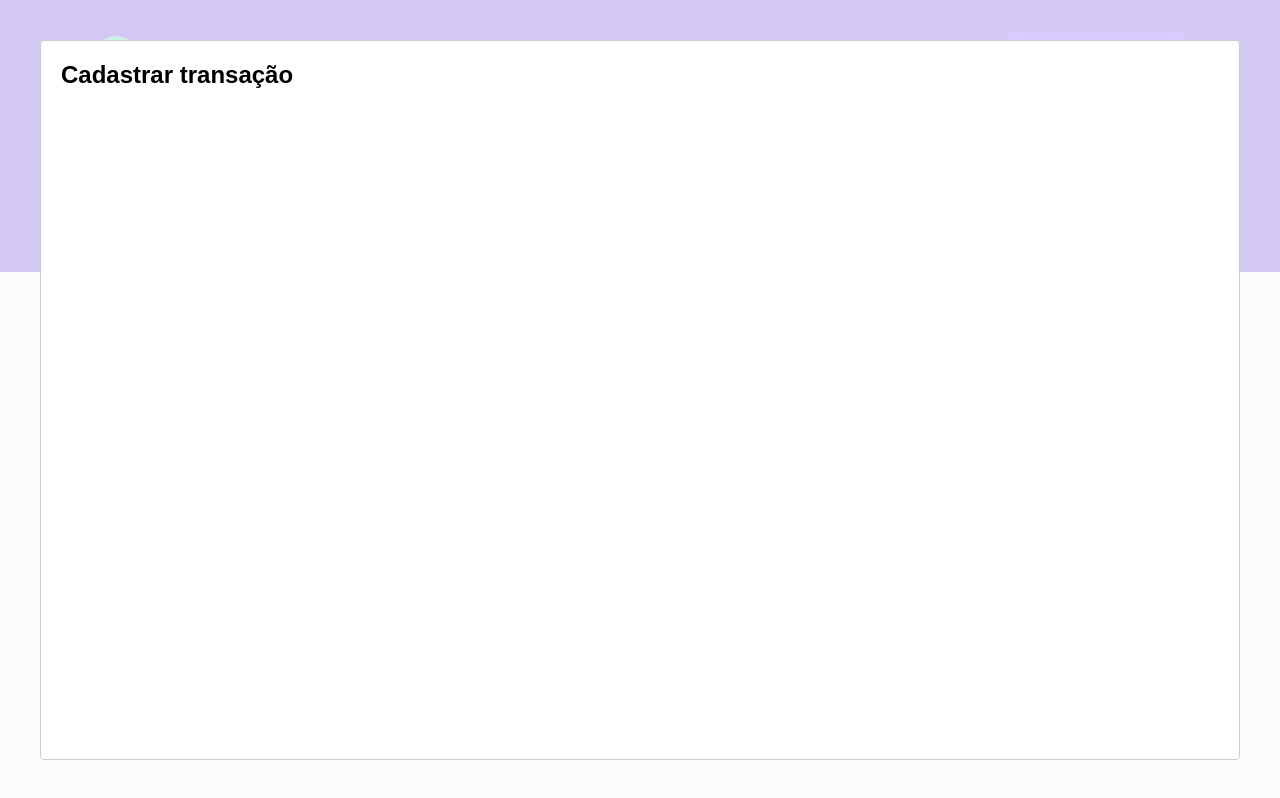
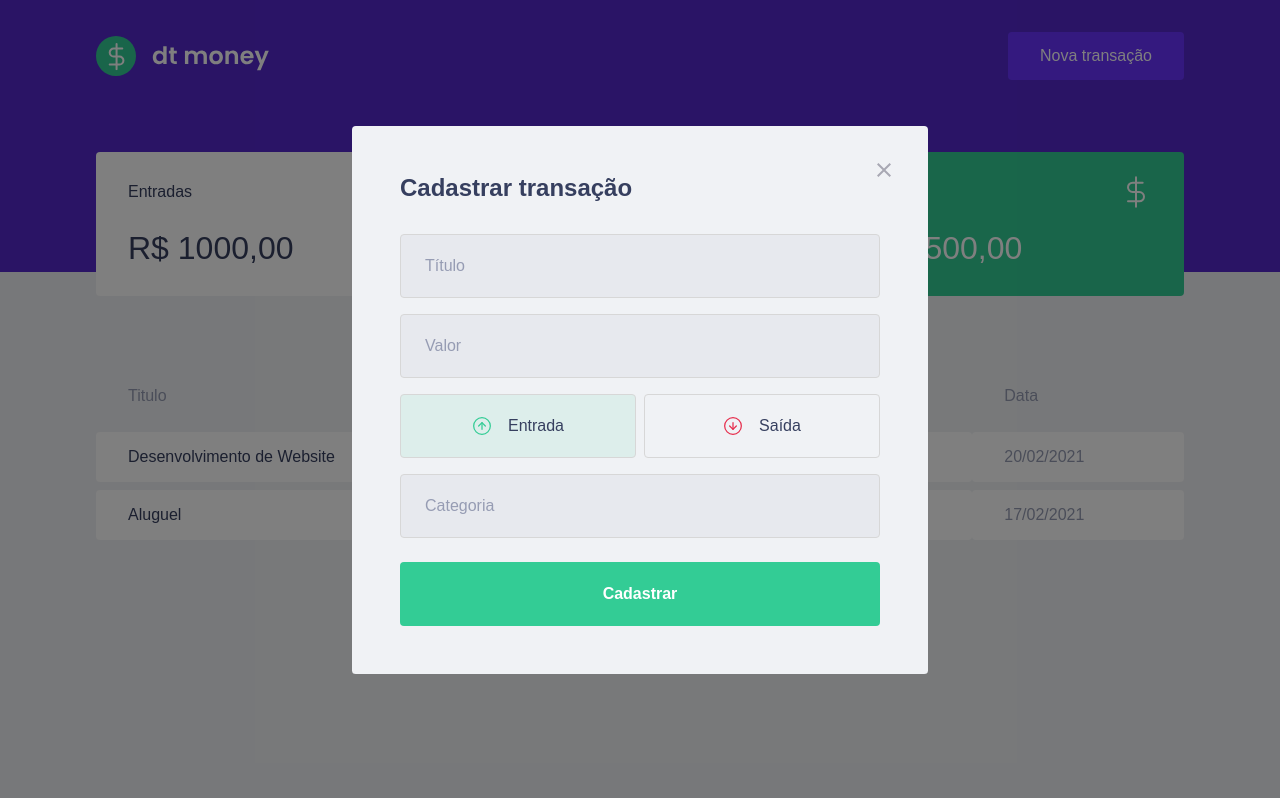
Before and after one commit to welingtonfmj/dtmoney, a React (Create React App) app: page / in a window 1280 px wide. Both pictures are taken after a click on the button "Nova transação". Built offline with nearby package versions, Linux system fonts and the light colour scheme; no server answers; the HTML template or start-up script is replaced by a standard one; what miragejs would draw is missing.

Commit message:
Criação de modal da aplicação e estrutura estática do modal de transação

```diff
--- a/package.json
+++ b/package.json
@@ -5,6 +5,7 @@
   "dependencies": {
     "axios": "^0.21.1",
     "miragejs": "^0.1.41",
+    "polished": "^4.1.1",
     "react": "^17.0.1",
     "react-dom": "^17.0.1",
     "react-modal": "^3.12.1",
--- a/src/App.tsx
+++ b/src/App.tsx
@@ -1,11 +1,9 @@
-import React, { useState } from "react";
-import Modal from "react-modal";
+import { useState } from "react";
 import { Dashboard } from "./components/Dashboard";
 import { Header } from "./components/Header";
+import { NewTransactionModal } from "./components/NewTransactionModal";
 
 import { GlobalStyle } from "./styles/global";
-
-Modal.setAppElement("#root");
 
 export function App() {
   const [isNewTransactionModalOpen, setIsNewTransactionModalOpen] = useState(
@@ -25,12 +23,10 @@
 
       <Dashboard />
 
-      <Modal
+      <NewTransactionModal
         isOpen={isNewTransactionModalOpen}
         onRequestClose={handleCloseNewTransactionModal}
-      >
-        <h2>Cadastrar transação</h2>
-      </Modal>
+      />
 
       <GlobalStyle />
     </>
--- a/src/components/Header/index.tsx
+++ b/src/components/Header/index.tsx
@@ -9,7 +9,7 @@
   return (
     <Container>
       <Content>
-        <img src={logoImg} alt="dt money" />
+        <img src={logoImg} alt="dtmoney" />
         <button type="button" onClick={onOpenNewTransactionModal}>
           Nova transação
         </button>
--- /dev/null
+++ b/src/components/NewTransactionModal/index.tsx
@@ -0,0 +1,73 @@
+import { useState } from "react";
+import Modal from "react-modal";
+import closeImg from "../../assets/close.svg";
+import incomeImg from "../../assets/income.svg";
+import outcomeImg from "../../assets/outcome.svg";
+import { Container, TransactionTypeContainer, RadioBox } from "./styles";
+
+interface NewTransactionModalProps {
+  isOpen: boolean;
+  onRequestClose: () => void;
+}
+
+export function NewTransactionModal({
+  isOpen,
+  onRequestClose,
+}: NewTransactionModalProps) {
+  const [type, setType] = useState("deposit");
+
+  return (
+    <Modal
+      isOpen={isOpen}
+      onRequestClose={onRequestClose}
+      overlayClassName="react-modal-overlay"
+      className="react-modal-content"
+    >
+      <button
+        type="button"
+        onClick={onRequestClose}
+        className="react-modal-close"
+      >
+        <img src={closeImg} alt="Fechar Modal" />
+      </button>
+
+      <Container>
+        <h2>Cadastrar transação</h2>
+
+        <input placeholder="Título" />
+
+        <input type="number" placeholder="Valor" />
+
+        <TransactionTypeContainer>
+          <RadioBox
+            type="button"
+            onClick={() => {
+              setType("deposit");
+            }}
+            isActive={type === "deposit"}
+            activeColor="green"
+          >
+            <img src={incomeImg} alt="Entrada" />
+            <span>Entrada</span>
+          </RadioBox>
+
+          <RadioBox
+            type="button"
+            onClick={() => {
+              setType("withdraw");
+            }}
+            isActive={type === "withdraw"}
+            activeColor="red"
+          >
+            <img src={outcomeImg} alt="Saída" />
+            <span>Saída</span>
+          </RadioBox>
+        </TransactionTypeContainer>
+
+        <input placeholder="Categoria" />
+
+        <button type="submit">Cadastrar</button>
+      </Container>
+    </Modal>
+  );
+}
--- /dev/null
+++ b/src/components/NewTransactionModal/styles.ts
@@ -0,0 +1,99 @@
+import styled from 'styled-components';
+import { darken, transparentize } from 'polished';
+
+export const Container = styled.form`
+  h2 {
+    color: var(--text-title);
+    font-size: 1.5rem;
+    margin-bottom: 2rem;
+  }
+
+  input {
+    width: 100%;
+    padding: 0 1.5rem;
+    height: 4rem;
+    border-radius: 0.25rem;
+
+    border: 1px solid #d7d7d7;
+    background: #e7e9ee;
+
+    font-weight: 400;
+    font-size: 1rem;
+
+    &::placeholder {
+      color: var(--text-body);
+    }
+
+    & + input {
+      margin-top: 1rem;
+    }
+  }
+
+  button[type=submit] {
+    width: 100%;
+    padding: 0 1.5rem;
+    height: 4rem;
+    background: var(--green);
+    color: #FFF;
+    border-radius: 0.25rem;
+    border: 0;
+    font-size: 1rem;
+    margin-top: 1.5rem;
+    font-weight: 600;
+
+    transition: filter 0.2s;
+
+    &:hover {
+      filter: brightness(0.9);
+    }
+  }
+`;
+
+export const TransactionTypeContainer = styled.div`
+  margin: 1rem 0;
+  display: grid;
+  grid-template-columns: 1fr 1fr;
+  gap: 0.5rem;
+`;
+
+interface RadioBoxProps {
+  isActive: boolean;
+  activeColor: 'green' | 'red';
+}
+
+const colors = {
+  green: '#33CC95',
+  red: '#E52E4D'
+};
+
+export const RadioBox = styled.button<RadioBoxProps>`
+    height: 4rem;
+    border: 1px solid #d7d7d7;
+    border-radius: 0.25rem;
+
+    background: ${(props) => props.isActive
+     ? transparentize(0.9, colors[props.activeColor])
+     : 'transparent'};
+
+    display: flex;
+    align-items: center;
+    justify-content: center;
+
+    transition: border-color 0.2s;
+
+    &:hover {
+      border-color: ${darken(0.1, '#d7d7d7')};
+    }
+
+    img {
+      width: 20px;
+      height: 20px;
+    }
+
+    span {
+      display: inline-block;
+      margin-left: 1rem;
+      font-size: 1rem;
+      color: var(--text-title);
+    }
+`;
--- a/src/styles/global.ts
+++ b/src/styles/global.ts
@@ -50,4 +50,41 @@
     opacity: 0.6;
     cursor: not-allowed;
   }
+
+  .react-modal-overlay {
+    background: rgba(0, 0, 0, 0.5);
+
+    position: fixed;
+    top: 0;
+    bottom: 0;
+    right: 0;
+    left: 0;
+
+    display: flex;
+    align-items: center;
+    justify-content: center;
+  }
+
+  .react-modal-content {
+    width: 100%;
+    max-width: 576px;
+    background: var(--background);
+    padding: 3rem;
+    position: relative;
+    border-radius: 0.24rem;
+  }
+
+  .react-modal-close {
+    position: absolute;
+    right: 1.5rem;
+    top: 1.5rem;
+    border: 0;
+    background: transparent;
+
+    transition: filter 0.2s;
+
+    &:hover {
+      filter: brightness(0.8);
+    }
+  }
 `;
```
Also changed, not shown: 1 other file (tests, documents, lock files or other folders).
